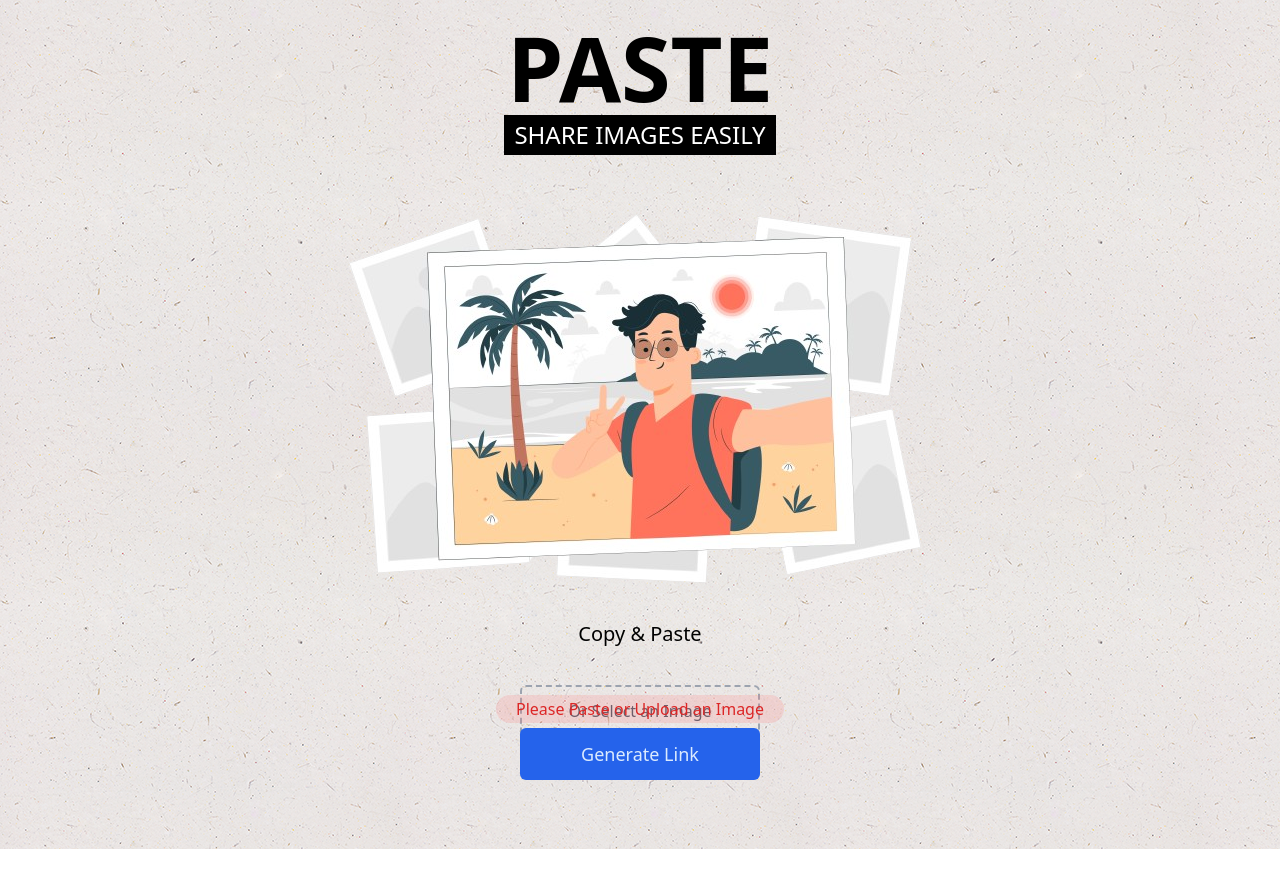
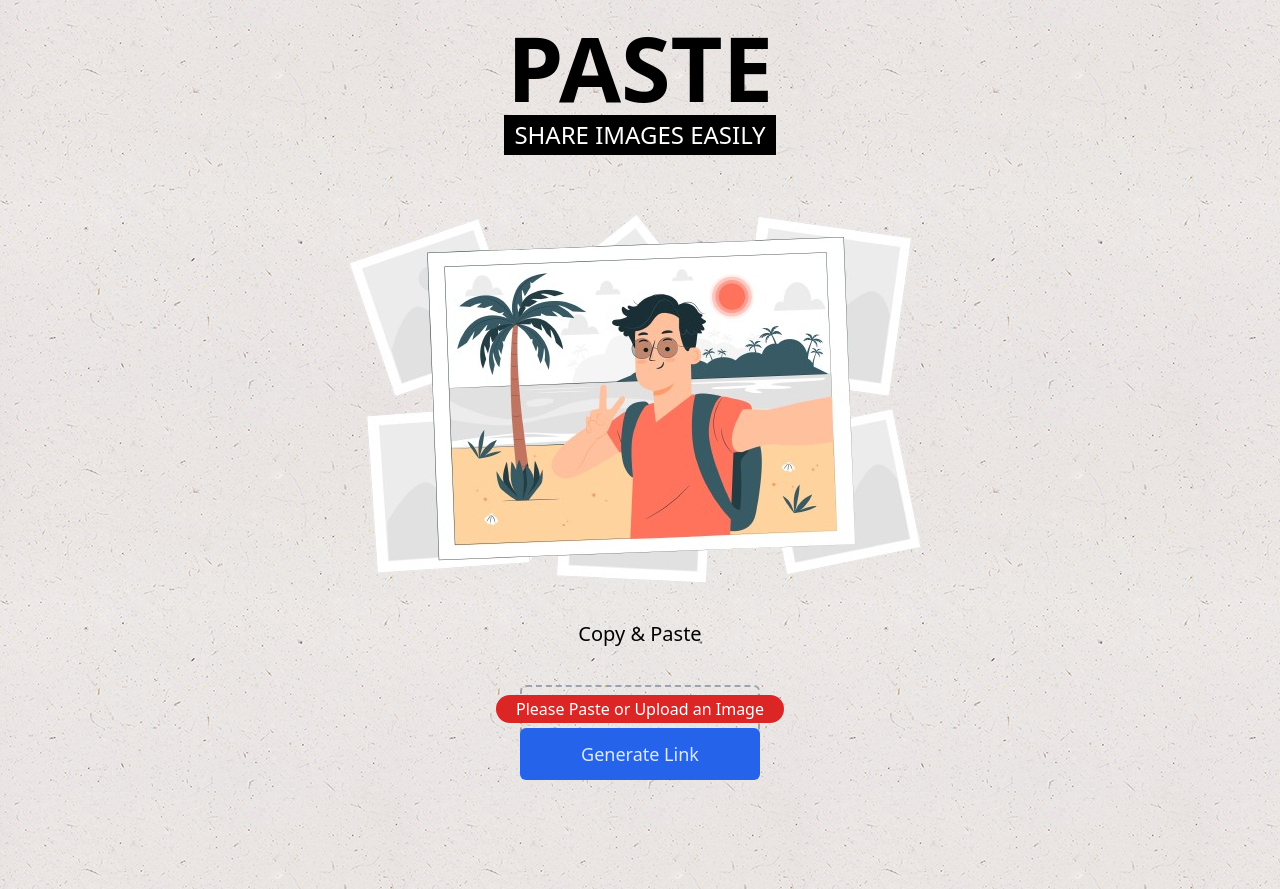
Before and after one commit to rrohitmishraa/controlpaste, a React (Create React App) app: page / in a window 1280 px wide. Both pictures are taken after a click on the button "Generate Link". Before the commit the page ends 849 px from the top, so only its background shows below. Built offline with nearby package versions, Linux system fonts and the light colour scheme.

Commit message:
UI Update 2.1

```diff
--- a/src/components/UploadImage.jsx
+++ b/src/components/UploadImage.jsx
@@ -132,7 +132,7 @@ function UploadImage() {
         <div className="flex flex-col justify-center items-center w-full fixed bottom-0 left-0">
           {url && (
             <span
-              className="text-green-600 bg-[rgba(255,127,127,0.2)] px-[20px] py-[2px] text-[14px] md:text-[16px] md:mt-[35px] mt-[25px] mb-[5px] rounded-[20px]"
+              className="bg-green-600 text-white px-[20px] py-[2px] text-[14px] cursor-pointer md:text-[16px] md:mt-[35px] mt-[25px] mb-[5px] rounded-[20px]"
               id="copyText"
               onClick={copyToClipboard}
             >
@@ -140,7 +140,7 @@ function UploadImage() {
             </span>
           )}
           {error && (
-            <p className="text-red-600 bg-[rgba(255,127,127,0.2)] px-[20px] py-[2px] text-[14px] md:text-[16px] md:mt-[35px] mt-[25px] mb-[5px] rounded-[20px]">
+            <p className="bg-red-600 text-white px-[20px] py-[2px] text-[14px] md:text-[16px] md:mt-[35px] mt-[25px] mb-[5px] rounded-[20px]">
               {error}
             </p>
           )}
@@ -161,7 +161,7 @@ function UploadImage() {
         <div className="flex flex-col justify-center items-center p-[20px] w-screen mb-8">
           {preview ? (
             <img
-              className="h-screen mb-4 rounded-lg"
+              className="h-full mb-4 rounded-lg"
               src={preview}
               alt="Preview"
             />
@@ -185,7 +185,7 @@ function UploadImage() {
             onChange={handleFileChange}
           />
           <label
-            className="cursor-pointer text-gray-600 border-2 border-gray-400 border-dashed rounded-md hover:bg-gray-300 mb-[60px] py-3 px-6 w-[240px] text-center text-[16px]"
+            className="cursor-pointer text-gray-600 border-2 border-gray-400 border-dashed rounded-md hover:bg-gray-300 mb-[100px] py-3 px-6 w-[240px] text-center text-[16px]"
             htmlFor="fileInput"
           >
             Or Select an Image
```
